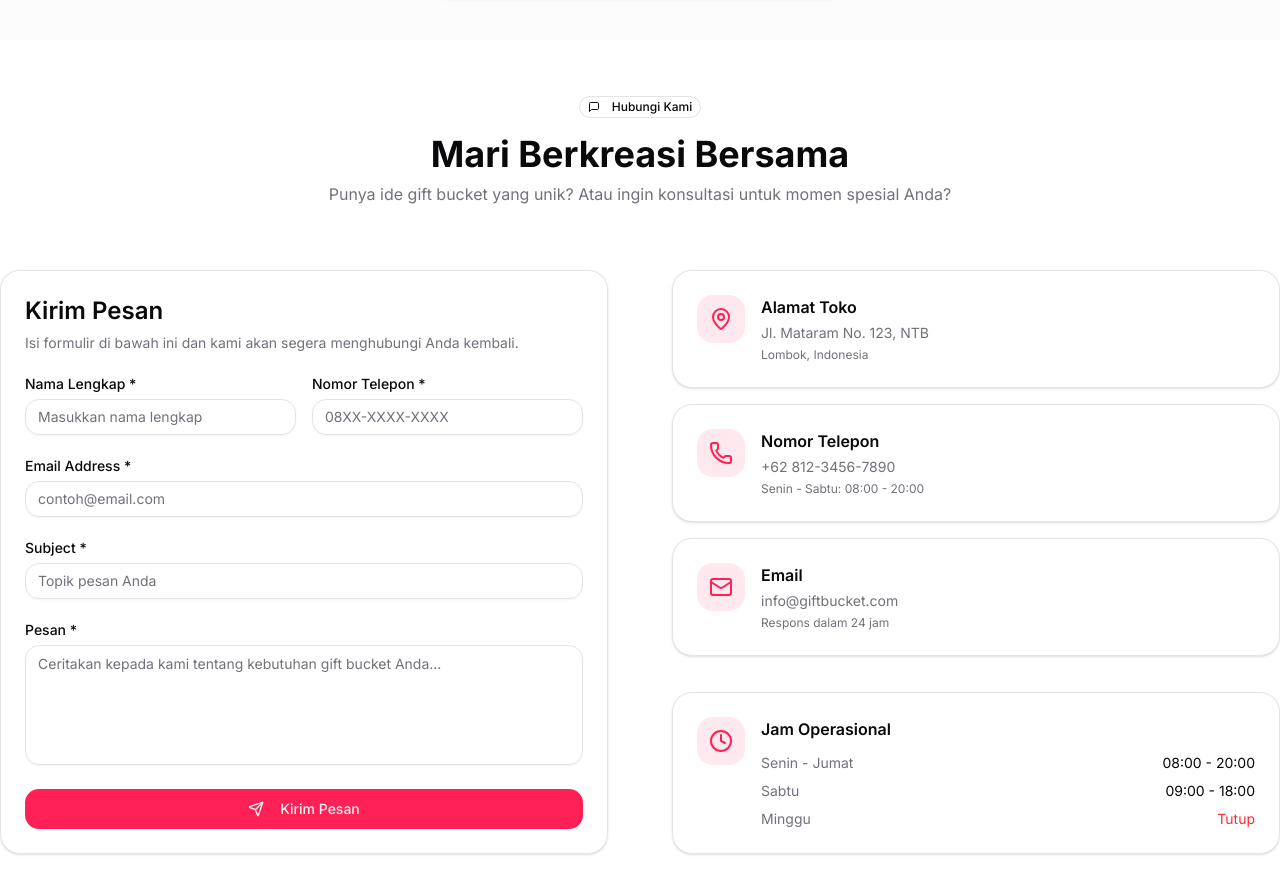
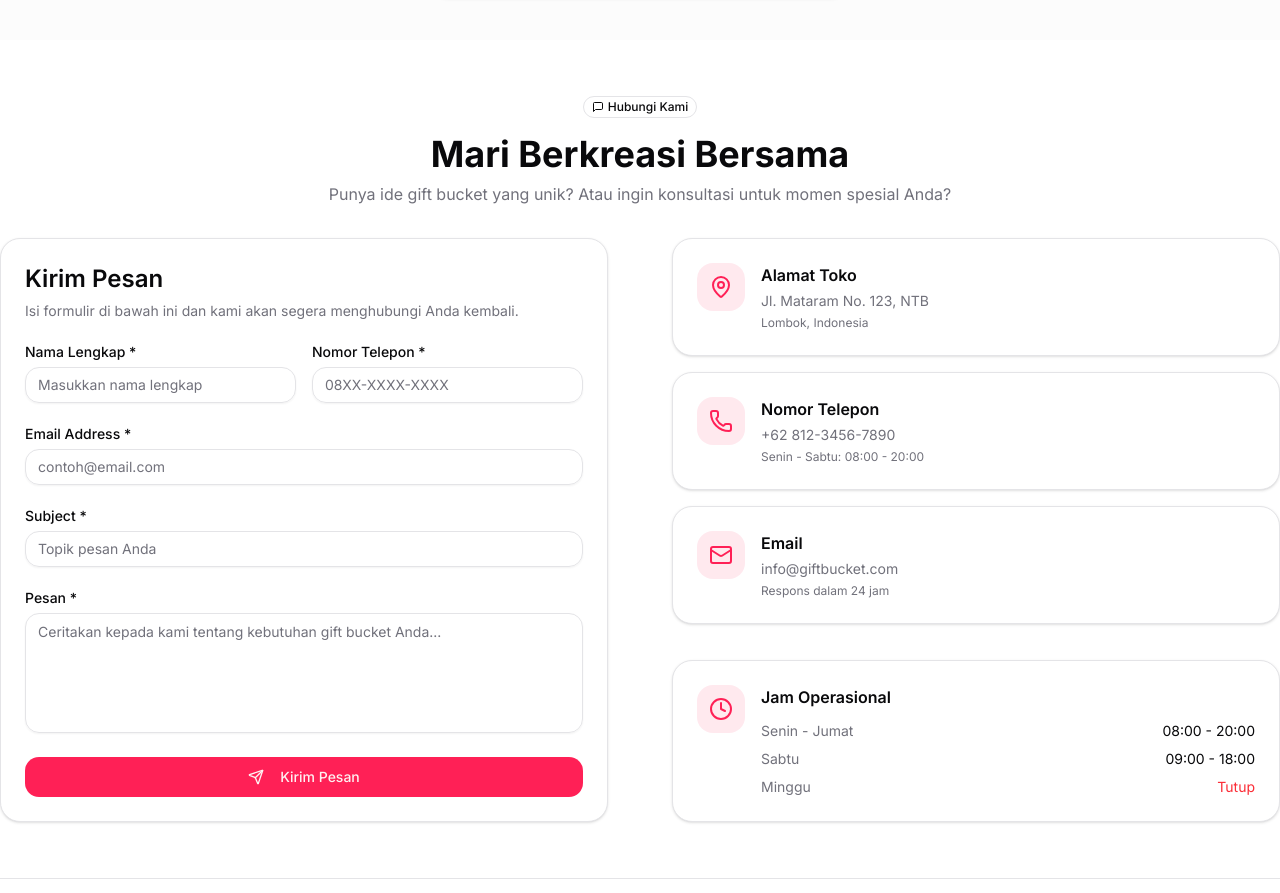
Before and after one commit to fitronansori/next-giftbucket, a Next.js app: page / in a window 1280 px wide. Shown: the part 4048-4941 px from the top of the page. Built offline with nearby package versions, Linux system fonts and the light colour scheme.

Commit message:
fix: adjust layout and spacing in Contact component

```diff
--- a/src/components/layouts/Contact/index.tsx
+++ b/src/components/layouts/Contact/index.tsx
@@ -71,19 +71,18 @@ const Contact = () => {
   return (
     <section className="py-10 lg:py-14">
       <div className="container space-y-8">
-        <div className="mb-16">
+        <div className="">
           <Badge variant="outline" className="mb-4 mx-auto flex w-fit">
-            <MessageSquareIcon className="w-4 h-4 mr-2" />
+            <MessageSquareIcon className="w-4 h-4" />
             Hubungi Kami
           </Badge>
 
           <Title
             title="Mari Berkreasi Bersama"
             subtitle="Punya ide gift bucket yang unik? Atau ingin konsultasi untuk momen spesial Anda?"
-            className="mb-4"
-            subClassName="text-lg max-w-2xl mx-auto"
           />
         </div>
+
         <div className="grid lg:grid-cols-2 gap-12 lg:gap-16">
           {/* Contact Form */}
           <div>
@@ -95,6 +94,7 @@ const Contact = () => {
                   Anda kembali.
                 </CardDescription>
               </CardHeader>
+
               <CardContent>
                 <form onSubmit={handleSubmit} className="space-y-6">
                   <div className="grid sm:grid-cols-2 gap-4">
```
